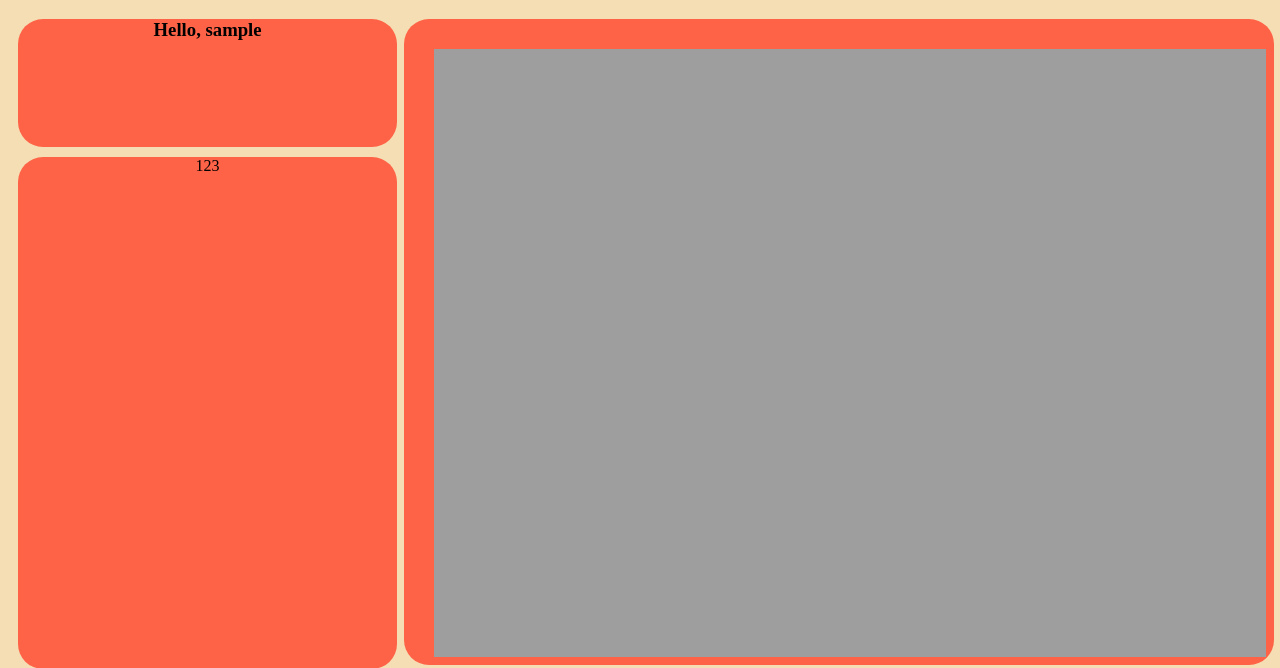
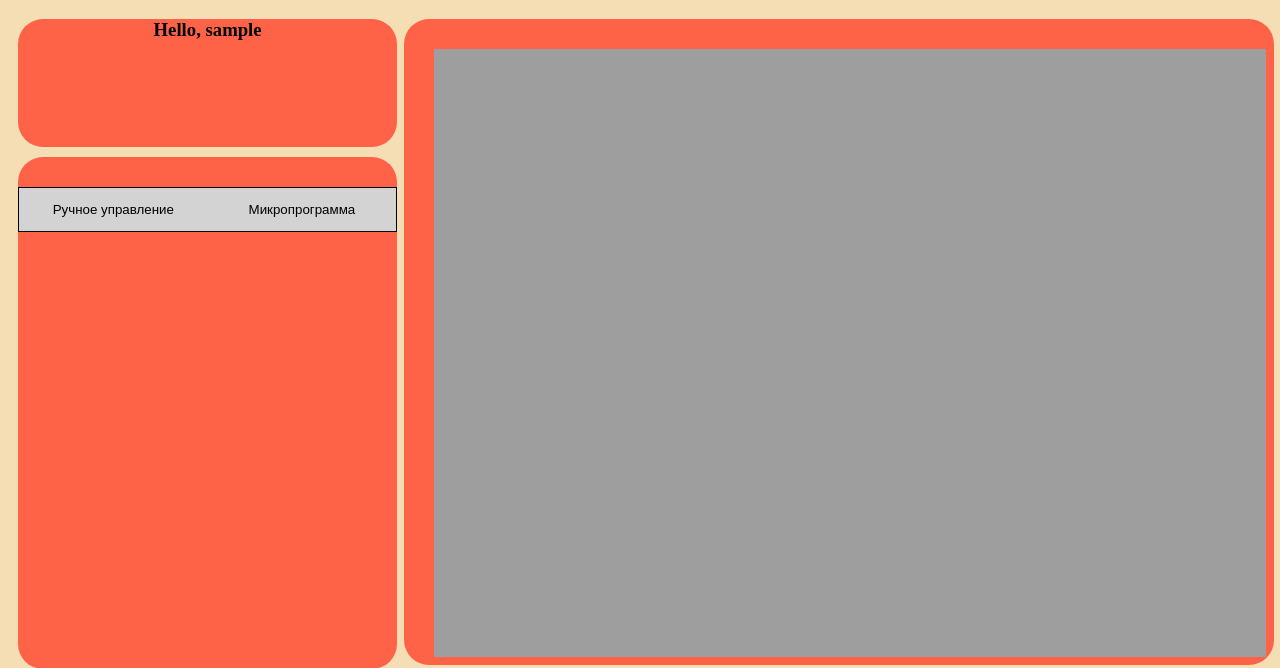
Before and after one commit to StepanShitov/ManipulatorControllerApp_Backend, a Django app: a page that uses manipulator/templates/manipulator/main_menu.html in a window 1280 px wide. Shown: the top 668 px of the page. Run offline with Django 3.2, Linux system fonts and the light colour scheme.

Commit message:
worked on manipulator moving design, last task - PySerial

```diff
--- a/manipulator/templates/manipulator/main_menu.html
+++ b/manipulator/templates/manipulator/main_menu.html
@@ -9,14 +9,127 @@
             text-align: center;
             border-radius: 25px;
         }
+
+        .tab {
+            overflow: hidden;
+            border: 1px solid black;
+            background-color: lightgray;
+        }
+
+        .tab button {
+            background-color: inherit;
+            float: left;
+            border: none;
+            outline: none;
+            cursor: pointer;
+            padding: 14px 16px;
+            transition: 0.3s;
+        }
+
+        .tab button:hover {
+            background-color: white;
+        }
+
+        .tab button.active {
+            background-color: #ccc;
+        }
+
+        .tabcontent {
+            position: relative;
+            background-color: lightgray;
+            margin: 40px 30px 30px 30px;
+            height: 32vw;
+            display: none;
+            padding: 6px 12px;
+            border-top: none;
+        }
+
+        .btn {
+            height: 50px;
+            width: 70px;
+        }
+
+        .mcrprBtn {
+            height: 30px;
+            width: 70px;
+        }
     </style>
+    <script>
+        function openCity(evt, cityName) {
+
+            tabcontent = document.getElementsByClassName("tabcontent");
+            for (i = 0; i < tabcontent.length; i++) {
+                tabcontent[i].style.display = "none";
+            }
+
+            tablinks = document.getElementsByClassName("tablinks");
+            for (i = 0; i < tablinks.length; i++) {
+                tablinks[i].className = tablinks[i].className.replace(" active", "");
+            }
+
+            document.getElementById(cityName).style.display = "block";
+            evt.currentTarget.className += " active";
+        }
+
+        function addcmnd(evt, cmndName) {
+            currText = document.getElementById("cmndList").value;
+            amOfCommands = currText.split(' ');
+            if(amOfCommands.length <= 5)
+            {
+                currText += " " + cmndName;
+                document.getElementById("cmndList").value = currText;
+            }
+        }
+
+        function clearField(evt)
+        {
+            document.getElementById("cmndList").value = "";
+        }
+
+    </script>
 </head>
 <body style="background-color: wheat;">
     <div class="div" style=" height: 10vw; width: 30%;">
         <p><b><h3>Hello, {{ username }} </h3></b></p>
     </div>
     <div class="div" style="height: 40vw; width: 30%;">
-        123
+            <div class="tab" style="position: relative; top: 30px;">
+                <button class="tablinks" style="width: 50%;" onclick="openCity(event, 'Directly')">Ручное управление</button>
+                <button class="tablinks" style="width: 50%;" onclick="openCity(event, 'Program')">Микропрограмма</button>
+            </div>
+
+            <div id="Directly" class="tabcontent">
+                <h3>Ручное управление</h3>
+                <p>В данной вкладке с помощью кнопок есть возможность управлять манипулятором</p>
+                <div style="position: inherit; top: 20%; left: 25%; background-color: black; height: 200px; width: 230px;">
+                    <input type="button" value="ВПЕРЕД" class="btn" style="margin-top: 20px;margin-left: 0px;">
+                    <div style="margin-top: 5px;">
+                        <input type="button" value="ВЛЕВО" class="btn" style="margin-left: 0px;">
+                        <input type="button" value="ЗАХВАТ" class="btn">
+                        <input type="button" value="ВПРАВО" class="btn">
+                    </div>
+                    <input type="button" value="НАЗАД" class="btn" style="margin-top: 5px;">
+                </div>
+            </div>
+
+            <div id="Program" class="tabcontent">
+                <h3>Микропрограмма</h3>
+                <p>Создайте микропрограмму и отправьте на выполнение манипулятору. Максимальное количество команд - 5</p>
+                <div>
+                    <input type="text" id="cmndList" style="width: 80%; height: 100px;" readonly="readonly">
+                </div>
+                <div style="margin-top: 30px;">
+                    <input type="button" value="ВПЕРЕД" class="mcrprBtn" onclick="addcmnd(event, 'ВПЕРЕД')">
+                    <input type="button" value="ВЛЕВО" class="mcrprBtn" onclick="addcmnd(event, 'ВЛЕВО')">
+                    <input type="button" value="ЗАХВАТ" class="mcrprBtn" onclick="addcmnd(event, 'ЗАХВАТ')">
+                    <input type="button" value="ВПРАВО" class="mcrprBtn" onclick="addcmnd(event, 'ВПРАВО')">
+                    <input type="button" value="НАЗАД" class="mcrprBtn" onclick="addcmnd(event, 'НАЗАД')">
+                </div>
+                <div>
+                    <input type="button" value="ОЧИСТИТЬ" class="mcrprBtn" style="width: 100px; margin-top: 30px;" onclick="clearField(event)">
+                </div>
+                <input type="button" value="ОТПРАВИТЬ НА ВЫПОЛНЕНИЕ" class="mcrprBtn" style="height: 100px; width: 220px; margin-top: 30px;">
+            </div>
     </div>
     <div class="div" style="text-align: unset; position: absolute; left: 30%; top: 0; margin-left: 20px; margin-top: 19px; height: 50.5vw; width: 68vw;">
         <img src="http://127.0.0.1:8000/manipulator/monitor/" style="margin-top: 30px; margin-left: 30px; width: 400px; height: 300px; height: 47.5vw; width: 65vw;">
```
